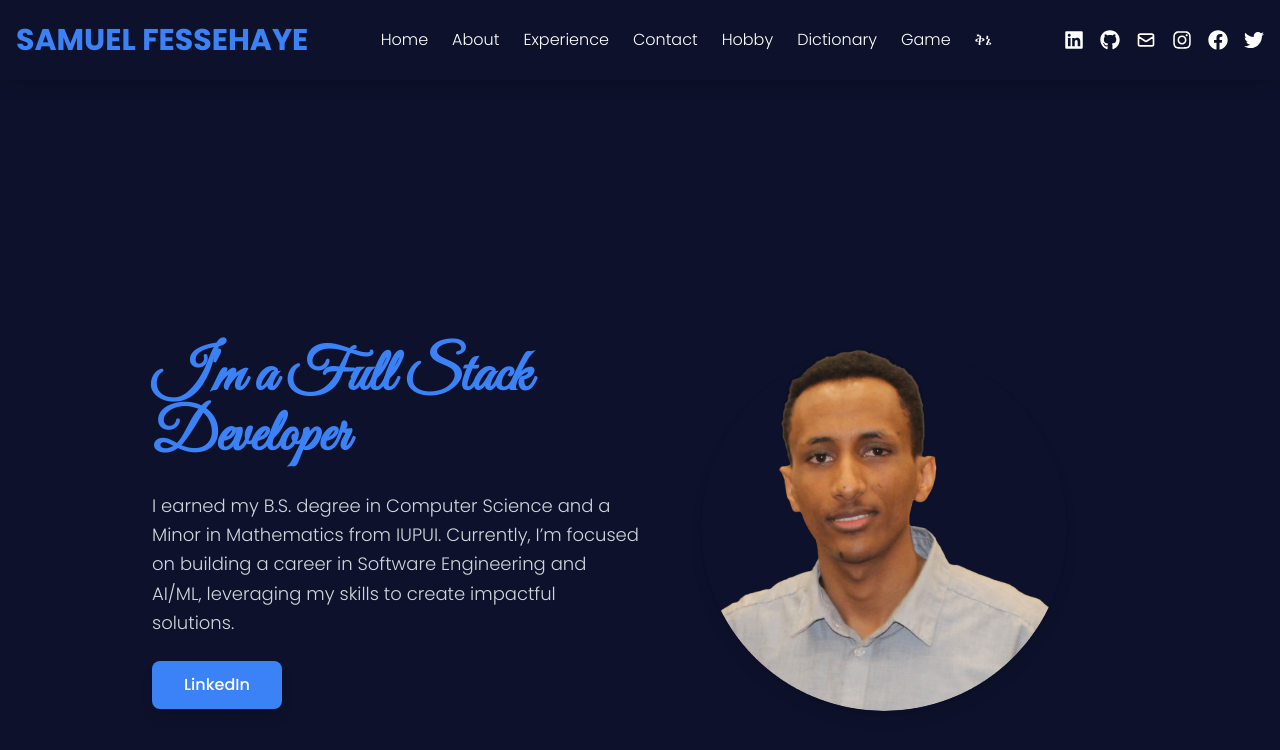
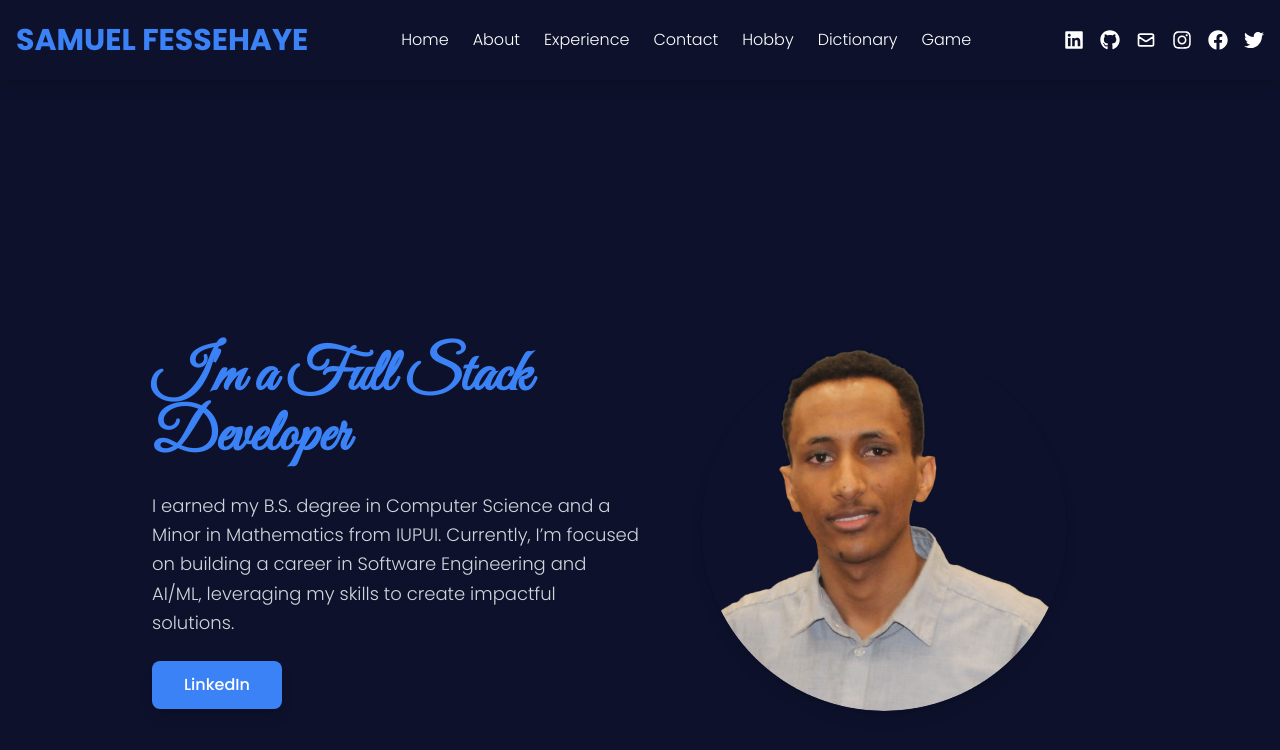
Before and after one commit to Sam-Wel/my-fortfolio, a React (Create React App) app: page / in a window 1280 px wide. Shown: the top 750 px of the page. Built offline with nearby package versions, Linux system fonts and the light colour scheme.

Commit message:
commented out qinie page

```diff
--- a/src/components/personal/NavBar.jsx
+++ b/src/components/personal/NavBar.jsx
@@ -43,7 +43,7 @@ const NavBar = () => {
     { id: 5, label: "Hobby", path: "/hobby" },
     { id: 6, label: "Dictionary", path: "/dictionary" },
     { id: 7, label: "Game", path: "/game" },
-    { id: 8, label: "ቅኔ", path: "/blog" },
+    // { id: 8, label: "ቅኔ", path: "/blog" },
   ];
 
   const socials = [
```
